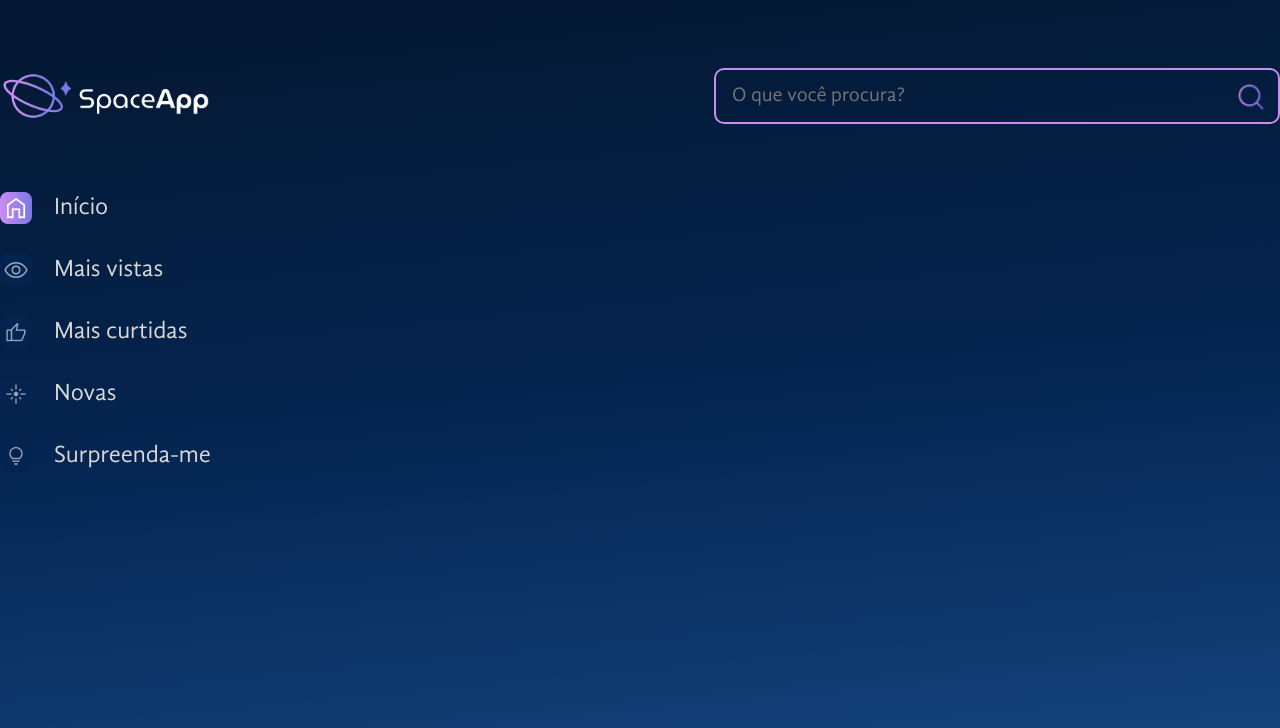
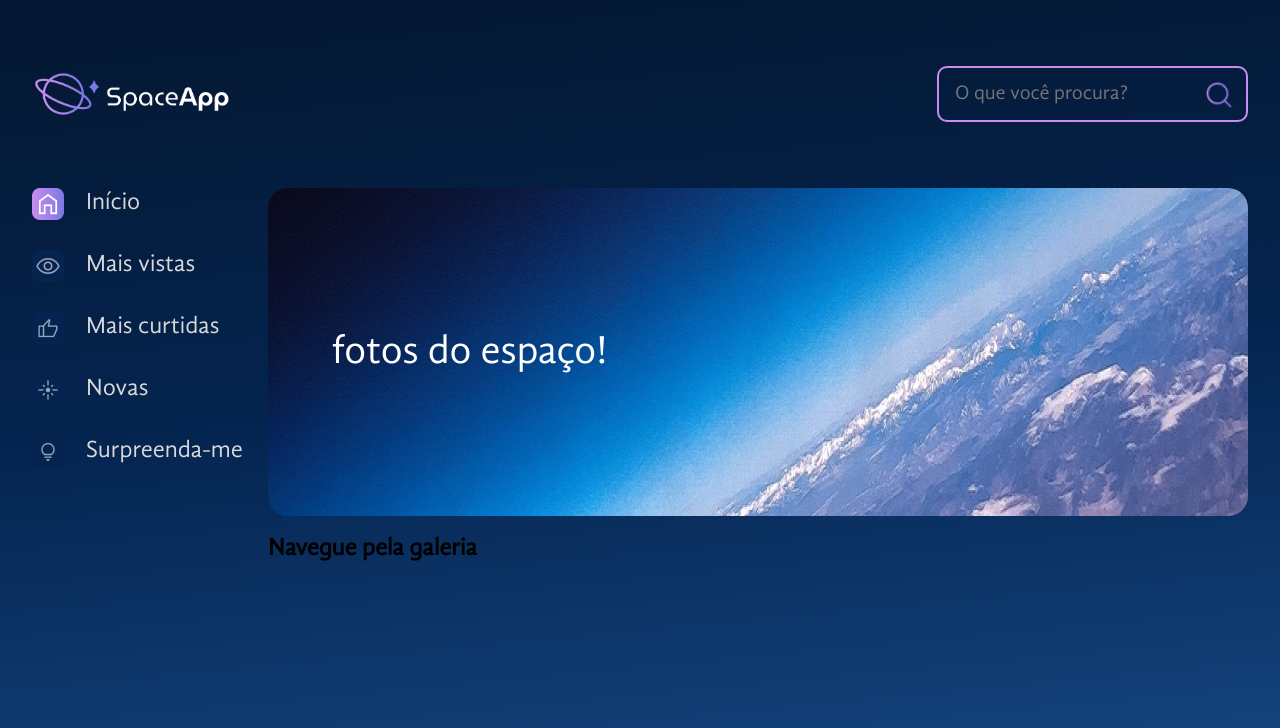
Before and after one commit to Lucassevero06/space-app, a React (Vite) app: page / in a window 1280 px wide. Shown: the top 728 px of the page. Built offline with nearby package versions, Linux system fonts and the light colour scheme.

Commit message:
melhorando o layout do space app e aprimorando conhecimentos em react

```diff
--- a/src/App.jsx
+++ b/src/App.jsx
@@ -1,7 +1,10 @@
-import { styled } from "styled-components"
-import EstilosGlobais from "./componentes/EstilosGlobais"
-import Cabecalho from "./componentes/Cabecalho/Cabecalho"
-import BarraLateral from "./componentes/BarraLateral/BarraLateral"
+import { styled } from "styled-components";
+import EstilosGlobais from "./componentes/EstilosGlobais/EstilosGlobais";
+import Cabecalho from "./componentes/Cabecalho/Cabecalho";
+import BarraLateral from "./componentes/BarraLateral/BarraLateral";
+import Banner from "./componentes/Banner/Banner";
+import bannerBackground from "/src/assets/banner.png";
+import Galeria from "./componentes/Galeria/Galeria";
 
 const FundoGradiente = styled.div`
   background: linear-gradient(174.61deg, #041833 4.16%, #04244F 48%, #154580 96.76%);
@@ -9,18 +12,45 @@ const FundoGradiente = styled.div`
   min-height: 100vh;
 `
 
+const AppContainer = styled.div`
+  width: 95%;
+  margin: 0 auto;
+  max-width: 1440px;
+`
+
+const MainContainer = styled.main`
+  display: flex;
+  gap: 24px;
+`
+
+const ConteudoGaleria = styled.section`
+  display: flex;
+  flex-direction: column;
+  flex-grow: 1;
+`
+
 function App() {
 
   return (
     <FundoGradiente>
-      {/* Estilos Globais */}
       <EstilosGlobais/>
 
-      {/* Cabecalho */}
-      <Cabecalho/>
+      <AppContainer>
 
-      {/* Barra Latera */}
-      <BarraLateral/>
+        <Cabecalho/>
+
+        <MainContainer>
+
+          <BarraLateral/>
+          <ConteudoGaleria>
+            <Banner texto="fotos do espaço!" backgroundImage={bannerBackground}/>
+            <Galeria/>
+          </ConteudoGaleria>
+
+        </MainContainer>
+
+      </AppContainer>
+
     </FundoGradiente>
   )
 }
--- a/src/componentes/Cabecalho/Cabecalho.jsx
+++ b/src/componentes/Cabecalho/Cabecalho.jsx
@@ -8,7 +8,7 @@ const HeaderEstilizado = styled.header`
     align-items: center;
 
     img {
-        max-width: 212px;
+        max-width: 200px;
     }
 `
 
--- a/src/componentes/CampoTexto/CampoTexto.jsx
+++ b/src/componentes/CampoTexto/CampoTexto.jsx
@@ -14,7 +14,7 @@ const CampoTextoEstilizado = styled.input`
     border-color: #C98CF1;
     background: transparent;
     box-sizing: border-box;
-    width: 566px;
+    max-width: 500px;
     color: #D9D9D9;
     font-weight: 400;
     font-size: 20px;
--- /dev/null
+++ b/src/componentes/Galeria/Galeria.jsx
@@ -0,0 +1,9 @@
+import styled from "styled-components";
+
+const Galeria = () => {
+  return (
+    <h2>Navegue pela galeria</h2>
+  )
+}
+
+export default Galeria
```
Also changed, not shown: src/componentes/EstilosGlobais/EstilosGlobais.jsx (renamed from src/componentes/EstilosGlobais/index.jsx).
